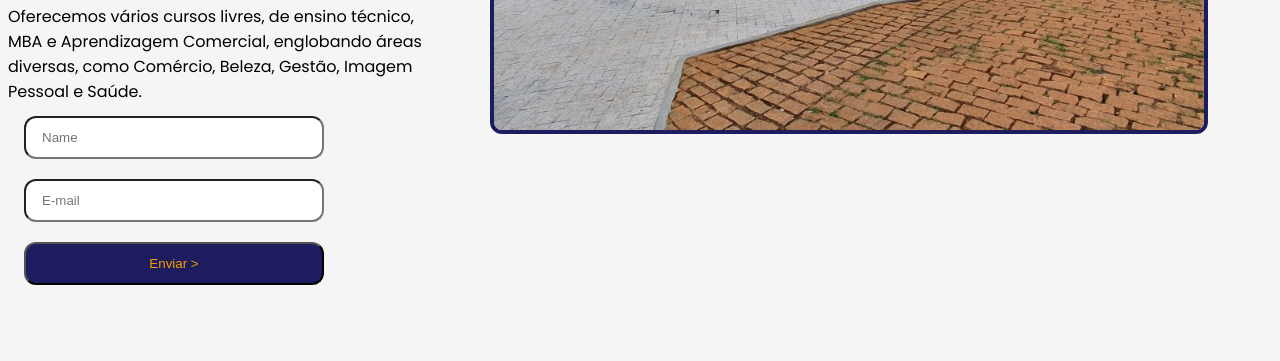
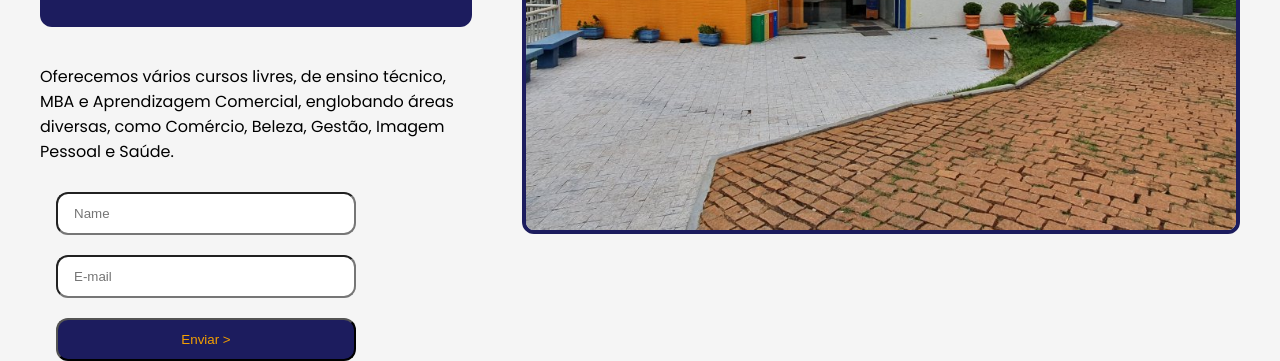
Before and after one commit to DanSaYu/SITE-SENAC, a plain HTML site: page index.html in a window 1280 px wide. Shown: the part 473-834 px from the top of the page. Before the commit the page ends 800 px from the top, so only its background shows below. Drawn offline with Linux system fonts and the light colour scheme.

Commit message:
Coisas Do Curso
Coisas Do Curso

```diff
--- a/index.html
+++ b/index.html
@@ -23,7 +23,7 @@
             </nav>
     </header>
     <main>
-        <div>
+        <div id="div1">
             <h1>Cadastre-se para nossos cursos</h1>
             <p>
                 Oferecemos vários cursos livres, de ensino técnico, MBA e Aprendizagem Comercial, englobando áreas diversas, como Comércio, Beleza, Gestão, Imagem Pessoal e Saúde.
@@ -34,7 +34,7 @@
                 <input type="submit" value="Enviar >" class="btn-input">
             </form>
         </div>
-        <div>
+        <div id="div2">
             <img  class="senacimg" src="senac-patos.jpg" alt="unidade patos de minas">
         </div>
     </main>
--- a/styles.css
+++ b/styles.css
@@ -1,3 +1,9 @@
+/*
+*{
+outline: 2px solid red;
+}
+*/
+
 body{
     background-color: rgb(245, 245, 245);
     font-family: "Poppins", Arial;
@@ -25,13 +31,6 @@ a:hover {
     width: 101px;
     height: 59px;
 }
-
-.senacimg {
-    width: 710px;
-    height: 532px;
-    border: 4px solid rgb(28, 28, 94);
-    border-radius: 12px;
-}
 .btnsite {
     padding: 12px 16px;
     background-color: rgb(245, 160, 0);
@@ -51,9 +50,15 @@ h1{
     border-radius: 12px;
     padding: 40px 20px;
 }
+/*
+#div1 {
+    margin-left: 130px;
+    margin-top: 96px;
+}
+*/
 main {
     max-width: 1200px;
-    margin: 60 auto;
+    margin: 60px auto;
     display: flex;
     gap: 50px
 }
@@ -66,11 +71,6 @@ form{
     max-height: 38px;
     border-radius: 12px;
     padding: 12px 16px;
-}
-
-p {
-    max-width: 463px;
-    max-height: 84px;
 }
 
 input {
@@ -87,3 +87,13 @@ input {
 .btn-input:hover{
     background-color: rgb(69, 69, 146);
 }
+#div2 {
+    margin-top: 40px;
+}
+.senacimg {
+    width: 710px;
+    height: 532px;
+    border: 4px solid rgb(28, 28, 94);
+    border-radius: 12px;
+    font-size: 56px;
+}
```
